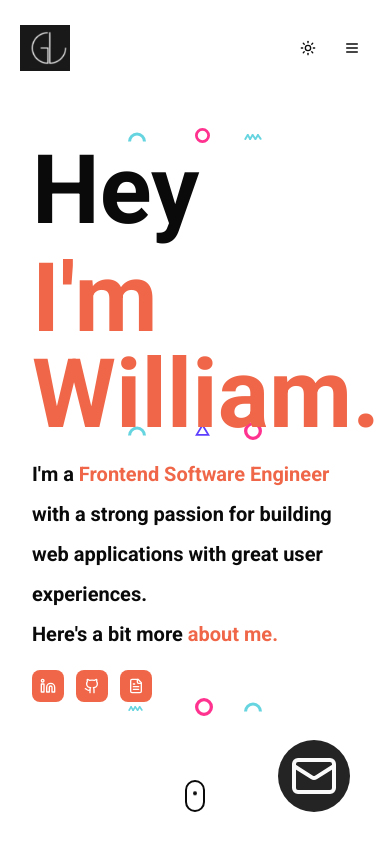
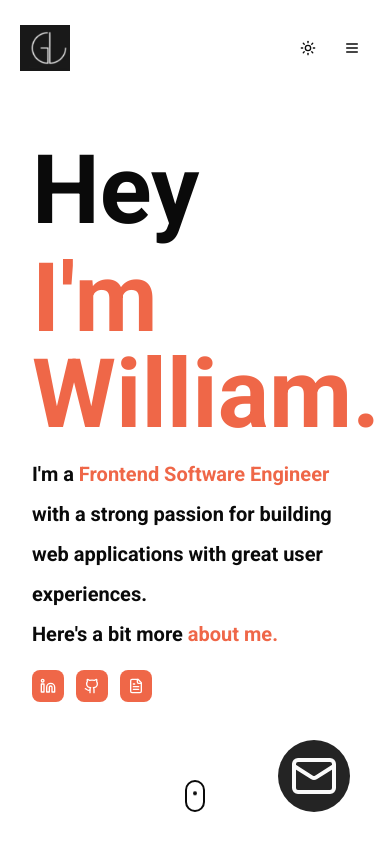
Before and after one commit to WilliamGiammona/william-giammona-website, a Next.js app: page / in a window 390 px wide. Shown: the top 844 px of the page. Built offline with nearby package versions, Linux system fonts and the light colour scheme; no server answers.

Commit message:
hidden for sm screens

```diff
--- a/app/components/BackgroundShapes.tsx
+++ b/app/components/BackgroundShapes.tsx
@@ -23,7 +23,7 @@
   }, []);
 
   return (
-    <div className="fixed inset-0 pointer-events-none overflow-hidden z-[1]">
+    <div className="fixed inset-0 pointer-events-none overflow-hidden z-[1] hidden md:block">
       {/* Top Row */}
       <div
         className="absolute top-32 left-32 transition-transform duration-300 ease-out"
```
